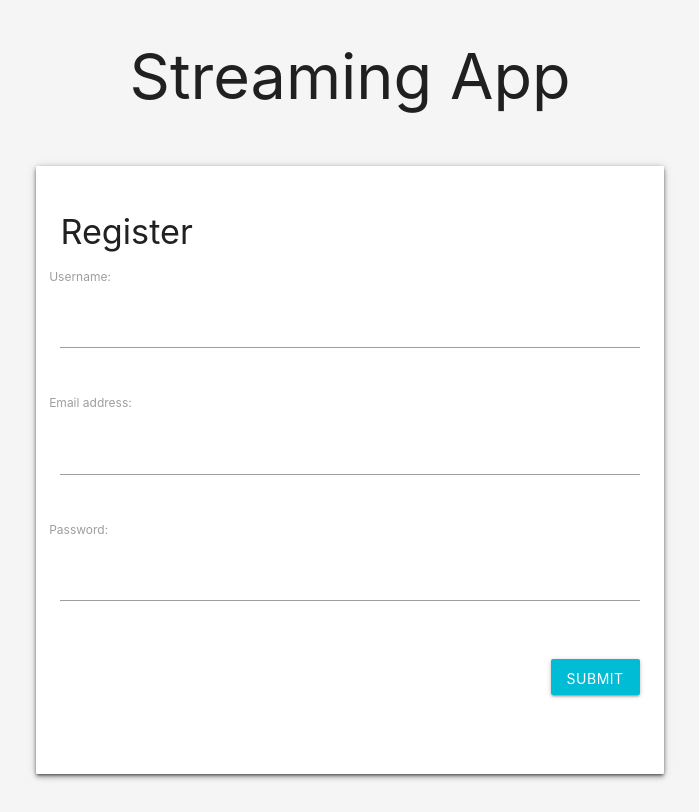
After one commit to ethanray123/TeamFeels-Version1, a Django app: page /stream/register/ in a window 1280 px wide. The commit adds this page. Shown: the whole page, without its empty margins (290-989 px from the left). Run offline with Django 3.2, Linux system fonts and the light colour scheme.

Commit message:
starting to make registration

```diff
--- /dev/null
+++ b/stream/forms.py
@@ -0,0 +1,10 @@
+from django.contrib.auth.models import User
+from django import forms
+
+
+class UserForm(forms.ModelForm):
+    password = forms.CharField(widget=forms.PasswordInput)
+
+    class Meta:
+        model = User
+        fields = ['username', 'email', 'password']
--- a/stream/models.py
+++ b/stream/models.py
@@ -11,6 +11,10 @@ class Streamer(models.Model):
 
     def __str__(self):
         return self.user.username
+
+    @property
+    def lobbies(self):
+        return self.streamer_in_lobby.filter(streamers=self)
 
 
 # Not sure if this is right but ImageField requires pip install Pillow to use
--- /dev/null
+++ b/stream/static/stream/base.css
@@ -0,0 +1,13 @@
+.thumbnail{
+	height: 100px;
+	width : 100px;
+	}
+body
+{
+	background: #f5f5f5;
+}
+
+h5
+{
+	font-weight: 400;
+}
--- a/stream/templates/base.html
+++ b/stream/templates/base.html
@@ -1,17 +1,13 @@
 <!-- templates/base.html -->
+{% load static %}
 <!DOCTYPE html>
 <html>
 <head>
  	<meta charset="utf-8">
  	<link rel="stylesheet" href="https://cdnjs.cloudflare.com/ajax/libs/materialize/1.0.0-beta/css/materialize.min.css">
 	<link href="https://fonts.googleapis.com/icon?family=Material+Icons" rel="stylesheet">
+	<link rel="stylesheet" type="text/css" href="{% static 'stream/base.css' %}">
   <title>{% block title %}{% endblock title %}</title>
-  <style>
-  	.thumbnail{
-		height: 100px;
-		width : 100px;
-  	}
-  </style>
 </head>
 <body>
 	<main>
@@ -26,6 +22,8 @@
 	</main>
 </body>
 </html>
+<script src="https://cdnjs.cloudflare.com/ajax/libs/materialize/1.0.0-beta/js/materialize.min.js">
+</script>
 <script>
   function goBack(){
     window.history.back();
--- a/stream/templates/home.html
+++ b/stream/templates/home.html
@@ -4,13 +4,15 @@
 {% block title %}Home{% endblock %}
 
 {% block content %}
+	<h2>List of Lobbies</h2>
 	<ul class="collection">
 		{% for lobby in lobbies %}
 		<li class="collection-item">
 			<img class="thumbnail" src="{{lobby.logo.url}}">
 			<a href="{% url 'stream:lobby-detail' lobby.id %}"><h3>{{lobby.lobbyname}}</h3></a>
+			<p>{{lobby.description}}</p>
 		</li>
-		<li class="collection-item">{{lobby.description}}</li>
+
 		{% endfor %}
 	</ul>
 {% endblock content %}
--- /dev/null
+++ b/stream/templates/stream/form-template.html
@@ -0,0 +1,8 @@
+{% for field in form %}
+	<div class="form-group">
+		<div class="row">
+          <label class="control-label">{{ field.label_tag }}</label>
+          <div class="input-field col s12">{{ field }}</div>
+        </div>
+	</div>
+{% endfor %}
--- a/stream/templates/stream/lobby.html
+++ b/stream/templates/stream/lobby.html
@@ -9,7 +9,9 @@
 			<ul>
 			{% for stream in lobby.streamers %}
 				<li>
-					<h5>{{stream.streamers}}</h5>
+					<!-- <a href=""> -->
+						<h5>{{stream.streamers}}</h5>
+					<!-- </a> -->
 				</li>
 			{% endfor %}
 			</ul>
--- /dev/null
+++ b/stream/templates/stream/registration_form.html
@@ -0,0 +1,73 @@
+{% extends 'base.html' %}
+{% load static %}
+
+{% block styles %}
+<link rel="stylesheet" type="text/css" href="{% static 'stream/register.css' %}" />
+{% endblock styles %}
+
+{% block title %}Home{% endblock title %}
+
+{% block content %}
+	<br>
+	<div class="container white z-depth-2">
+		<div id="register" class="col s3">
+			<div class="col s12 m12 l6">
+        <div class="card-panel">
+          <h4 class="header2">Register</h4>
+            <div class="row">
+              <form class="col s12" action="" method="post" enctype="multipart/form-data">
+								{% csrf_token %}
+								{% include 'stream/form-template.html' %}
+
+              	<div class="form-group">
+              		<div class="row">
+                    <div class="input-field col s12">
+                      <button class="btn cyan waves-effect waves-light right" type="submit" name="action">Submit
+                        <i class="mdi-content-send center"></i>
+                      </button>
+                    </div>
+                  </div>
+              	</div>
+            	</form>
+	                      <!-- <div class="row">
+	                        <div class="input-field col s12">
+	                          <i class="mdi-action-account-circle prefix"></i>
+	                          <input id="name4" type="text" class="validate">
+	                          <label for="first_name">Name</label>
+	                        </div>
+	                      </div>
+	                      <div class="row">
+	                        <div class="input-field col s12">
+	                          <i class="mdi-communication-email prefix"></i>
+	                          <input id="email4" type="email" class="validate">
+	                          <label for="email">Email</label>
+	                        </div>
+	                      </div>
+	                      <div class="row">
+	                        <div class="input-field col s12">
+	                          <i class="mdi-action-lock-outline prefix"></i>
+	                          <input id="password5" type="password" class="validate">
+	                          <label for="password">Password</label>
+	                        </div>
+	                      </div>
+	                      <div class="row">
+	                        <div class="input-field col s12">
+	                          <i class="mdi-action-question-answer prefix"></i>
+	                          <textarea id="message4" class="materialize-textarea validate" length="120"></textarea>
+	                          <label for="message">Message</label>
+	                        </div>
+	                        <div class="row">
+	                          <div class="input-field col s12">
+	                            <button class="btn cyan waves-effect waves-light right" type="submit" name="action">Submit
+	                              <i class="mdi-content-send right"></i>
+	                            </button>
+	                          </div>
+	                        </div>
+	                      </div> -->
+          </div>
+        </div>
+      </div>
+		</div>
+	</div>
+</body>
+{% endblock content %}
--- a/stream/urls.py
+++ b/stream/urls.py
@@ -1,9 +1,19 @@
 from django.urls import path
-from . import views
+# from . import views
+from .views import HomeView, UserFormView, LobbyView
 
 app_name = 'stream'
 urlpatterns = [
-    path('', views.HomeView.as_view(), name='home'),
-    path('lobby/<int:pk>', views.LobbyView.as_view(),
+    path('', HomeView.as_view(), name='home'),
+    path('register/', UserFormView.as_view(), name='register'),
+    path('lobby/<int:pk>', LobbyView.as_view(),
          name='lobby-detail'),
 ]
+
+# path('', views.HomeView.as_view(), name='home'),
+# path('register/', views.UserFormView.as_view(), name='register'),
+# path('lobby/<int:pk>', views.LobbyView.as_view(),
+#      name='lobby-detail'),
+# not implemented yet:
+# path('streamer/<int:pk>', views.StreamerView.as_view(),
+# name='streamer-detail'),
--- /dev/null
+++ b/stream/views/__init__.py
@@ -0,0 +1,3 @@
+from .home import HomeView
+from .lobby import LobbyView
+from .userform import UserFormView
--- /dev/null
+++ b/stream/views/userform.py
@@ -0,0 +1,38 @@
+from django.shortcuts import render, redirect
+from django.contrib.auth import authenticate, login
+from django.views.generic import View
+from stream.forms import UserForm
+
+
+class UserFormView(View):
+    form_class = UserForm
+    template_name = "stream/registration_form.html"
+
+    # display blank form
+    def get(self, request):
+        form = self.form_class(None)
+        return render(request, self.template_name, {'form': form})
+
+    # process form data
+    def post(self, request):
+        form = self.form_class(request.POST)
+
+        if form.is_valid():
+            # store data locally
+            user = form.save(commit=False)
+
+            # cleaned (normalized) data
+            username = form.cleaned_data['username']
+            password = form.cleaned_data['password']
+            user.set_password(password)
+            # save in database
+            user.save()
+
+            # returns user objects if credentials are correct
+            user = authenticate(username=username, password=password)
+            if user is not None:
+                if user.is_active():
+                    login(request, user)
+                    return redirect('stream:home')
+
+        return render(request, self.template_name, {'form': form})
```
Also changed, not shown: stream/static/stream/register.css (added, +34 -0 lines), stream/templates/stream/streamerDetails.html (added, +21 -0 lines), stream/views.py (deleted, +0 -14 lines), stream/views/home.py (added, +8 -0 lines), stream/views/lobby.py (added, +8 -0 lines), media/stream/static/images/ac_stjvLUp.jpg (added).
